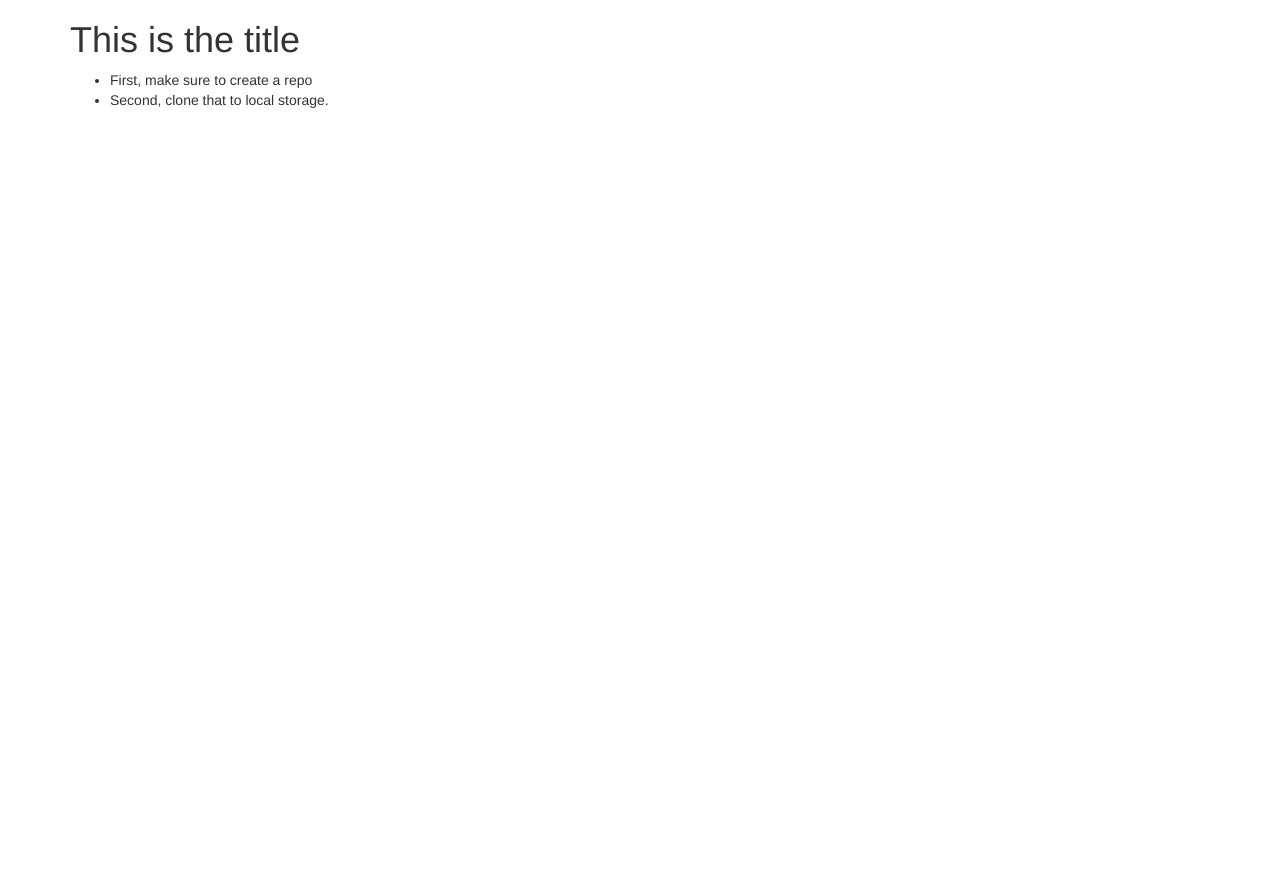
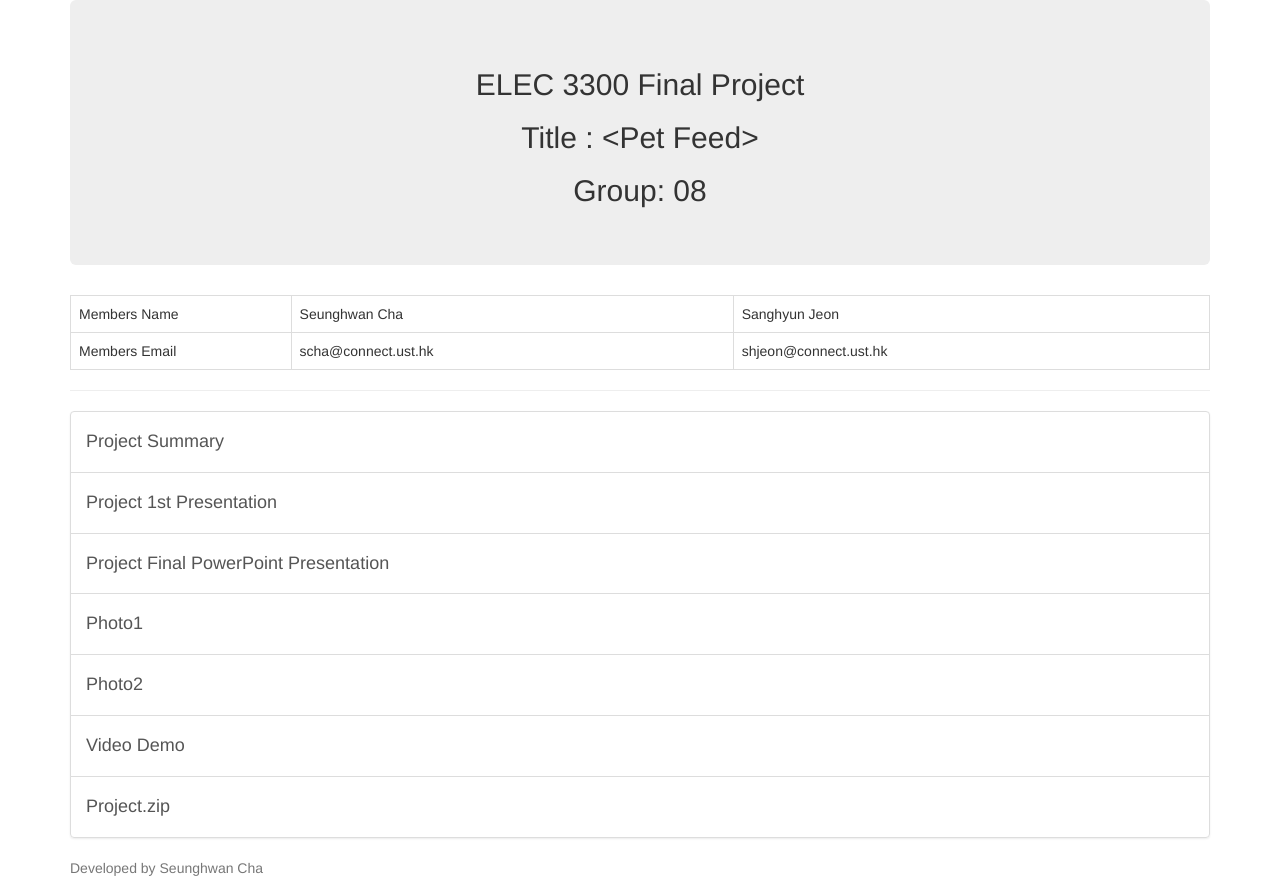
Before and after one commit to tea1528/tea1528.github.io, a plain HTML site: page index.html in a window 1280 px wide. Before the commit the page ends 800 px from the top, so only its background shows below. Drawn offline with nearby package versions, Linux system fonts and the light colour scheme.

Commit message:
initial commit

```diff
--- a/index.html
+++ b/index.html
@@ -2,27 +2,63 @@
 <html>
   <head>
     <meta charset="utf-8">
-    <title>ChaChaTrain</title>
+    <title>Group 8 - Pet Fee</title>
+    <script
+      src="https://code.jquery.com/jquery-3.2.1.js"
+      integrity="sha256-DZAnKJ/6XZ9si04Hgrsxu/8s717jcIzLy3oi35EouyE="
+      crossorigin="anonymous">
 
-    <script src="//code.jquery.com/jquery-3.2.1.js" integrity="sha256-DZAnKJ/6XZ9si04Hgrsxu/8s717jcIzLy3oi35EouyE=" crossorigin="anonymous"></script>
-
+    </script>
     <!-- Latest compiled and minified CSS -->
-    <link rel="stylesheet" href="//maxcdn.bootstrapcdn.com/bootstrap/3.3.7/css/bootstrap.min.css" integrity="sha384-BVYiiSIFeK1dGmJRAkycuHAHRg32OmUcww7on3RYdg4Va+PmSTsz/K68vbdEjh4u" crossorigin="anonymous">
+    <link rel="stylesheet" href="https://maxcdn.bootstrapcdn.com/bootstrap/3.3.7/css/bootstrap.min.css" integrity="sha384-BVYiiSIFeK1dGmJRAkycuHAHRg32OmUcww7on3RYdg4Va+PmSTsz/K68vbdEjh4u" crossorigin="anonymous">
 
     <!-- Optional theme -->
-    <link rel="stylesheet" href="//maxcdn.bootstrapcdn.com/bootstrap/3.3.7/css/bootstrap-theme.min.css" integrity="sha384-rHyoN1iRsVXV4nD0JutlnGaslCJuC7uwjduW9SVrLvRYooPp2bWYgmgJQIXwl/Sp" crossorigin="anonymous">
+    <link rel="stylesheet" href="https://maxcdn.bootstrapcdn.com/bootstrap/3.3.7/css/bootstrap-theme.min.css" integrity="sha384-rHyoN1iRsVXV4nD0JutlnGaslCJuC7uwjduW9SVrLvRYooPp2bWYgmgJQIXwl/Sp" crossorigin="anonymous">
 
+    <!-- Latest compiled and minified JavaScript -->
+    <script src="https://maxcdn.bootstrapcdn.com/bootstrap/3.3.7/js/bootstrap.min.js" integrity="sha384-Tc5IQib027qvyjSMfHjOMaLkfuWVxZxUPnCJA7l2mCWNIpG9mGCD8wGNIcPD7Txa" crossorigin="anonymous"></script>
   </head>
   <body>
-    <div class="container">
-      <h1>This is the title</h1>
-      <ul>
-        <li>First, make sure to create a repo</li>
-        <li>Second, clone that to local storage.</li>
-      </ul>
-    </div>
+    <body bgcolor="#FFFFFF">
+      <div class="container">
+        <div class="jumbotron">
+          <h2 align="center"> ELEC 3300 Final Project </h2>
+          <h2 align="center">Title : &lt;Pet Feed&gt;</h2>
+          <h2 align="center">Group: 08</h2>
+        </div>
+        <!-- <br> -->
+        <table class="table table-bordered table-hover" align="CENTER">
+          <tr>
+            <td width="20">Members Name</td>
+            <td width="20">Seunghwan Cha</td>
+            <td width="20">Sanghyun Jeon</td>
+          </tr>
+          <tr>
+            <td width="20">Members Email</td>
+            <td width="20">scha@connect.ust.hk </td>
+            <td width="20">shjeon@connect.ust.hk</td>
+          </tr>
+        </table>
+        <hr>
+        <div class="list-group" >
 
-    <!-- Latest compiled and minified JavaScript -->
-    <script src="https://maxcdn.bootstrapcdn.com/bootstrap/3.2.0/js/bootstrap.min.js"></script>
+          <a href="ProjectSummary.docx" class="list-group-item"><h4>Project Summary</h4></a>
+          <a href="FirstPPT.pptx" class="list-group-item"><h4>Project 1st Presentation</h4></a>
+          <a href="FinalPPT.pptx" class="list-group-item"><h4>Project Final PowerPoint Presentation</h4></a>
+          <a href="photo1.jpg" class="list-group-item"><h4>Photo1</h4></a>
+          <a href="photo2.jpg" class="list-group-item"><h4>Photo2</h4></a>
+          <a href="https://youtu.be/eLvV1am3C7k" class="list-group-item"><h4>Video Demo</h4></a>
+          <a href="https://github.com/tea1528/Pet-Feed-Project" class="list-group-item"><h4>Project.zip</h4></a>
+        </div>
+      </div>
+
+      <footer class="footer">
+        <div class="container">
+          <span class="text-muted">Developed by Seunghwan Cha</span>
+        </div>
+      </footer>
+
+
+    </body>
   </body>
 </html>
```
Also changed, not shown: 5 other files.
